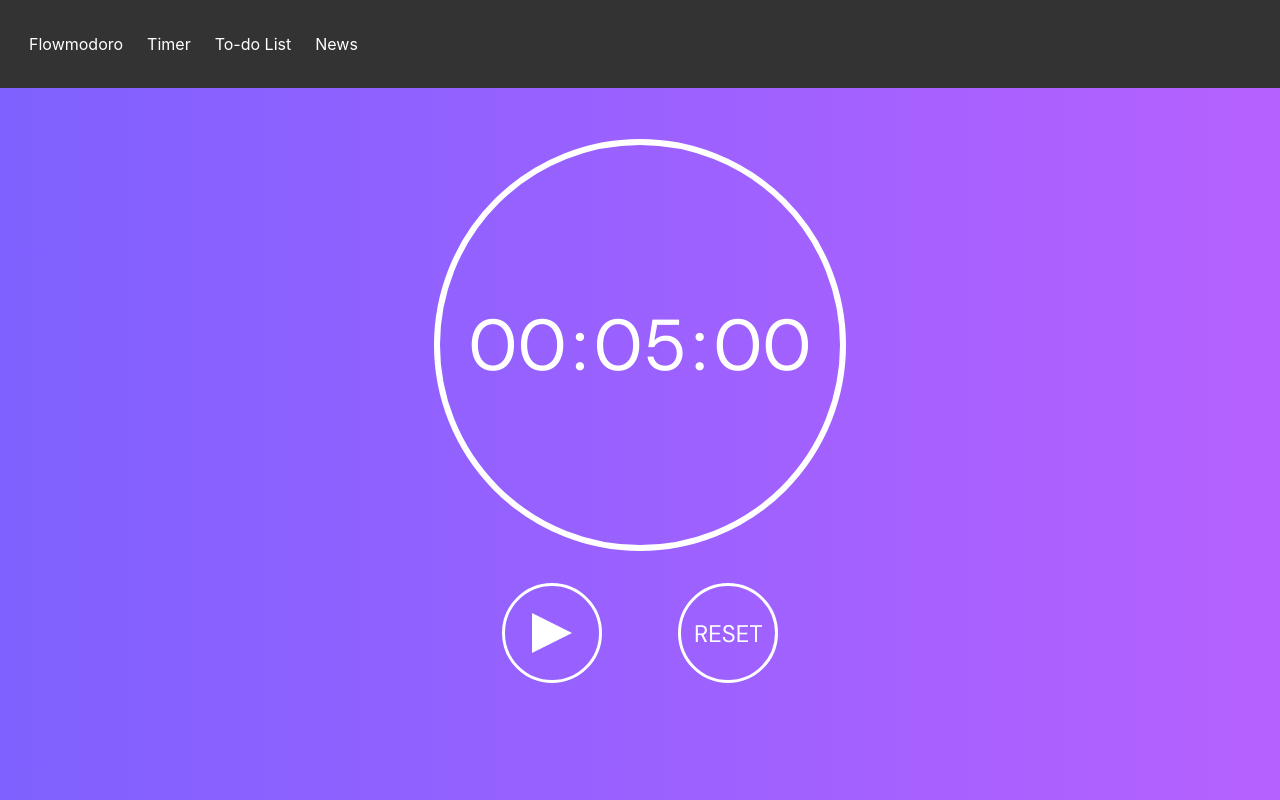
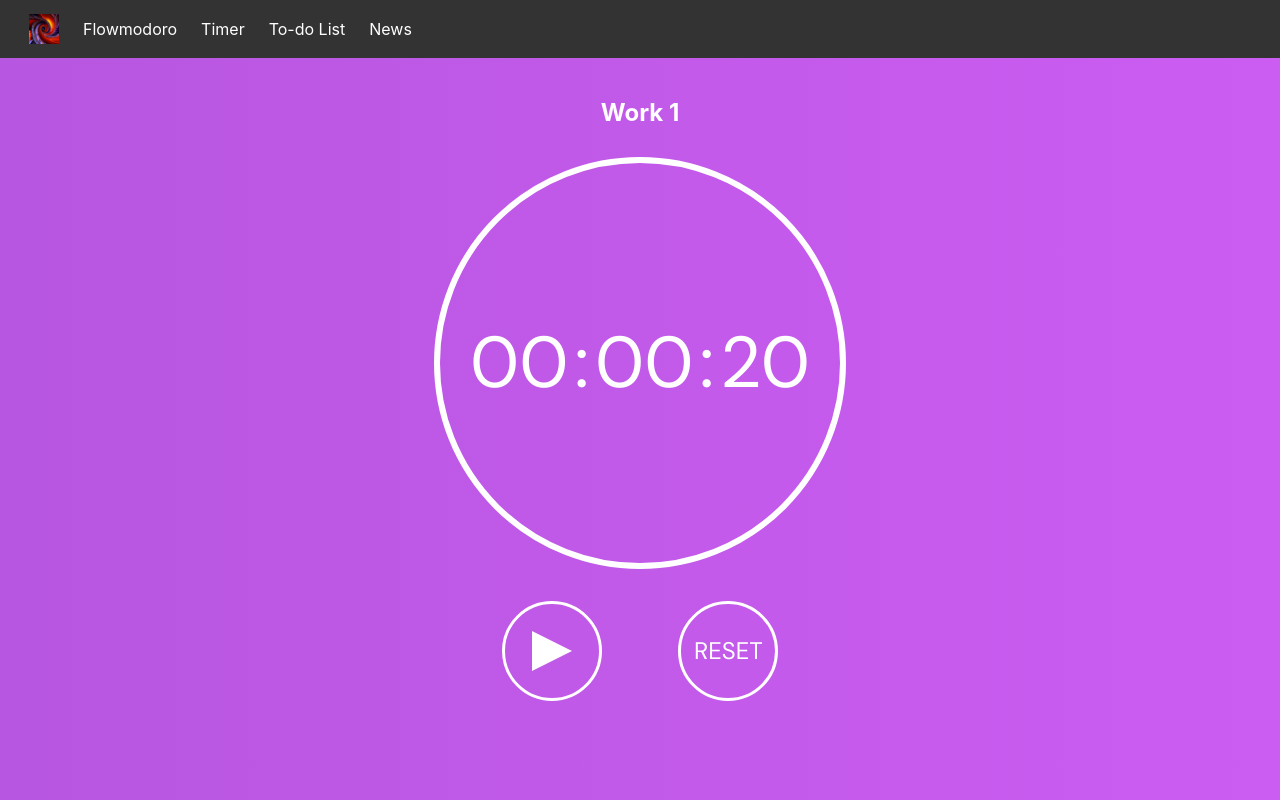
Before and after one commit to dhanushk03/flowmoro, a React (Create React App) app in the folder timerapp/: page / in a window 1280 px wide. Built offline with nearby package versions, Linux system fonts and the light colour scheme.

Commit message:
Added state variables for work and break sessions, generated a temporary logo used in navbar and as favicon

```diff
--- a/timerapp/public/index.html
+++ b/timerapp/public/index.html
@@ -2,14 +2,14 @@
 <html lang="en">
   <head>
     <meta charset="utf-8" />
-    <link rel="icon" href="%PUBLIC_URL%/favicon.ico" />
+    <link rel="icon" href="./flowmodoro_logo.jpg" />
     <meta name="viewport" content="width=device-width, initial-scale=1" />
     <meta name="theme-color" content="#000000" />
     <meta
       name="description"
       content="Web site created using create-react-app"
     />
-    <link rel="apple-touch-icon" href="%PUBLIC_URL%/logo192.png" />
+    <link rel="apple-touch-icon" href="./flowmodoro_logo.jpg" />
     <!--
       manifest.json provides metadata used when your web app is installed on a
       user's mobile device or desktop. See https://developers.google.com/web/fundamentals/web-app-manifest/
@@ -25,7 +25,7 @@
       Learn how to configure a non-root public URL by running `npm run build`.
     -->
     <link href='https://fonts.googleapis.com/css?family=DM Sans' rel='stylesheet'>
-    <title>React App</title>
+    <title>Flowmodoro</title>
   </head>
   <body>
     <noscript>You need to enable JavaScript to run this app.</noscript>
--- a/timerapp/src/App.css
+++ b/timerapp/src/App.css
@@ -1,13 +1,7 @@
-.flap {
+.App {
   width: 100vw;
   height: 100vh;
-  /**margin: 0;**/
-  /**padding: 0;**/
-  /**display: flex;**/
-  /**align-items: center;**/
-  /**justify-content: center;**/
-  /**background: linear-gradient(darkmagenta, lightblue);**/
-  background: linear-gradient(90deg, #0062ff, #da61ff);
+  background: linear-gradient(90deg, rgb(134, 71, 180), #da61ff);
   background-size: 400% 400%;
   animation: gradient_anim 23s ease infinite;
 }
@@ -16,10 +10,10 @@
   background-color: #333;
   color: white;
   display: flex;
-  justify-content: space-between;
+  justify-content: left;
   align-items: stretch;
   gap: 2rem;
-  padding: 30px 25px;
+  padding: 10px 25px;
 }
 
 .navbar ul {
@@ -27,6 +21,7 @@
   margin: 0;
   list-style: none;
   display: flex;
+  align-items: center;
   gap: 1rem;
 }
 
@@ -37,6 +32,10 @@
   display: flex;
   align-items: center;
   padding: .25rem;
+}
+
+[class="navbar-right"] {
+  text-align: right;
 }
 
 .navbar li:hover {
--- a/timerapp/src/App.js
+++ b/timerapp/src/App.js
@@ -5,7 +5,7 @@ import Navbar from "./Components/Navbar.js"
 
 function App() {
   return (
-    <div className="flap">
+    <div className="App">
       <Navbar />
       <CountdownTimer />
     </div>
--- a/timerapp/src/Components/CountdownTimer/CountdownTimer.css
+++ b/timerapp/src/Components/CountdownTimer/CountdownTimer.css
@@ -2,6 +2,16 @@
     /**display: flex;**/
     justify-content: center;
     align-items: center;
+}
+
+.session-counter {
+    color: white;
+    display: flex;
+    justify-content: center;
+    align-items: center;
+    margin-top: 20px;
+    margin-left: auto;
+    margin-right: auto;
 }
 
 .countdown-timer {
@@ -18,7 +28,7 @@
     display: flex;
     justify-content: center;
     align-items: center;
-    margin-top: 4%;
+    margin-top: 10px;
     margin-left: auto;
     margin-right: auto;
     /**flex-wrap: wrap;**/
--- a/timerapp/src/Components/CountdownTimer/CountdownTimer.js
+++ b/timerapp/src/Components/CountdownTimer/CountdownTimer.js
@@ -2,11 +2,21 @@ import React from "react";
 import { useState, useEffect } from "react";
 import "./CountdownTimer.css";
 
-const defaultRemainingTime = {
-    seconds: '00',
-    minutes: '05',
+const defaultRemainingTimeWork = {
+    seconds: '20',
+    minutes: '00',
     hours: '00',
 }
+
+const defaultRemainingTimeBreak = {
+    seconds: '10',
+    minutes: '00',
+    hours: '00',
+}
+
+const defaultWorkSessionNumber = 1;
+const defaultBreakSessionNumber = 1;
+const defaultIsWork = true;
 
 const CountdownTimer = (props) => {
     /**
@@ -14,8 +24,11 @@ const CountdownTimer = (props) => {
      * As the timer ticks down, want to change the percentage of the arc colored white proportional to the amount of time remaining.
      * I want to provide an input form for the user to set their preferred time studying.
      */
-    const [remainingTime, setRemainingTime] = useState(defaultRemainingTime);
+    const [remainingTime, setRemainingTime] = useState(defaultRemainingTimeWork);
     const [paused, setPaused] = useState(true);
+    const [workSession, setWorkSession] = useState(defaultWorkSessionNumber);
+    const [breakSession, setBreakSession] = useState(defaultBreakSessionNumber);
+    const [isWork, setIsWork] = useState(defaultIsWork);
 
     useEffect(() => {
         const intervalId = setInterval(() => {
@@ -29,23 +42,31 @@ const CountdownTimer = (props) => {
     function updateRemainingTime() {
         //case1: seconds goes from 00 to 59
         //case2: minutes goes from 00 to 59
-        if (remainingTime.seconds == "00" && remainingTime.minutes == "00" && remainingTime.hours == "00") {
+        if (remainingTime.seconds === "00" && remainingTime.minutes === "00" && remainingTime.hours === "00" && isWork) {
+            setRemainingTime(defaultRemainingTimeBreak);
+            setIsWork((prevIsWork) => !prevIsWork);
+            setWorkSession((prevWorkSession) => prevWorkSession + 1);
+            return;
+        } else if (remainingTime.seconds === "00" && remainingTime.minutes === "00" && remainingTime.hours === "00" && !isWork) {
+            setRemainingTime(defaultRemainingTimeWork);
+            setIsWork((prevIsWork) => !prevIsWork);
+            setBreakSession((prevWorkSession) => prevWorkSession + 1);
             return;
         }
 
-        var nseconds = remainingTime.seconds.charAt(0) == "0" ? parseInt(remainingTime.seconds.charAt(1)) : parseInt(remainingTime.seconds);
-        var nminutes = remainingTime.minutes.charAt(0) == "0" ? parseInt(remainingTime.minutes.charAt(1)) : parseInt(remainingTime.minutes);
-        var nhours = remainingTime.hours.charAt(0) == "0" ? parseInt(remainingTime.hours.charAt(1)) : parseInt(remainingTime.hours);
+        var nseconds = remainingTime.seconds.charAt(0) === "0" ? parseInt(remainingTime.seconds.charAt(1)) : parseInt(remainingTime.seconds);
+        var nminutes = remainingTime.minutes.charAt(0) === "0" ? parseInt(remainingTime.minutes.charAt(1)) : parseInt(remainingTime.minutes);
+        var nhours = remainingTime.hours.charAt(0) === "0" ? parseInt(remainingTime.hours.charAt(1)) : parseInt(remainingTime.hours);
 
         nseconds = nseconds == 0 ? 59 : nseconds - 1;
-        if (nseconds == 59 && nminutes > 0) {
+        if (nseconds === 59 && nminutes > 0) {
             nminutes -= 1;
         }
-        else if (nseconds == 59 && nminutes == 0) {
+        else if (nseconds === 59 && nminutes === 0) {
             nminutes = 59;
         }
 
-        if (nseconds == 59 && nminutes == 59 && nhours > 0) {
+        if (nseconds === 59 && nminutes == 59 && nhours > 0) {
             nhours -= 1
         }
 
@@ -62,17 +83,24 @@ const CountdownTimer = (props) => {
         });
 
         function padZeroes(num) {
-            return String(num).length == 2 ? String(num) : "0" + String(num);
+            return String(num).length === 2 ? String(num) : "0" + String(num);
         }
     }
 
     function resetTime() {
-        setRemainingTime(defaultRemainingTime);
+        if (isWork) {
+            setRemainingTime(defaultRemainingTimeWork);
+        } else {
+            setRemainingTime(defaultRemainingTimeBreak);
+        }
         setPaused(true);
     }
 
     return (
         <div className="wrapper">
+            <div className="session-counter">
+                {isWork? <h2>Work {workSession}</h2> : <h2>Break {breakSession}</h2>}
+            </div>
             <div className="countdown-timer">
                 <span>{remainingTime.hours}</span>
                 <span>:</span>
--- a/timerapp/src/Components/Navbar.js
+++ b/timerapp/src/Components/Navbar.js
@@ -5,10 +5,11 @@ const Navbar = (props) => {
         <div className="navbar">
             <nav>
                 <ul>
-                    <li>Flowmodoro</li>
-                    <li>Timer</li>
-                    <li>To-do List</li>
-                    <li>News</li>
+                    <li className="flmdlogo"><img src="./flowmodoro_logo.jpg" width="30px" height="30px"/></li>
+                    <li className="homepage">Flowmodoro</li>
+                    <li className="navbar-right">Timer</li>
+                    <li className="navbar-right">To-do List</li>
+                    <li className="navbar-right">News</li>
                 </ul>
             </nav>
         </div>
```
Also changed, not shown: timerapp/public/flowmodoro_logo.jpg (added), timerapp/src/Components/flowmodoro_logo.jpg (added).
